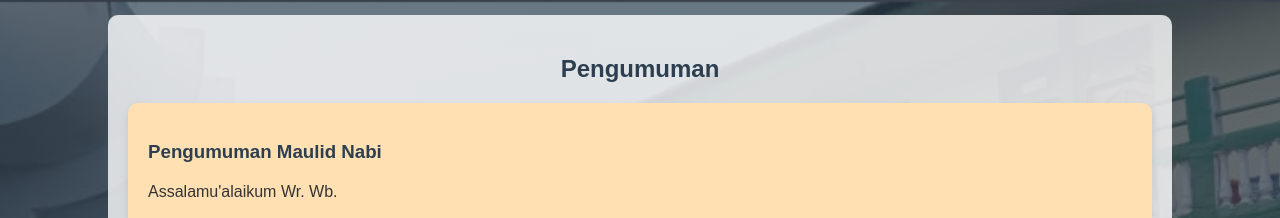
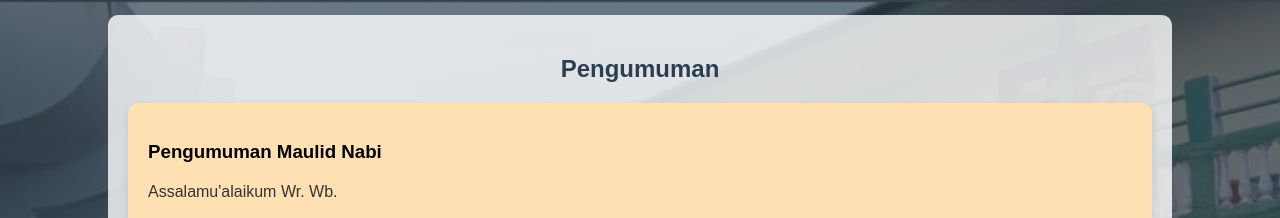
Before and after one commit to imron26052002/eraporkm2024, a plain HTML site: page index.html in a window 1280 px wide. Shown: the part 798-1016 px from the top of the page. Drawn offline with Linux system fonts and the light colour scheme.

Commit message:
styles.css

```diff
--- a/styles.css
+++ b/styles.css
@@ -286,7 +286,7 @@ header h1 {
 }
 
 .announcement h3 {
-    color: #2c3e50;
+    color: black;
     margin-bottom: 10px;
 }
 
```
